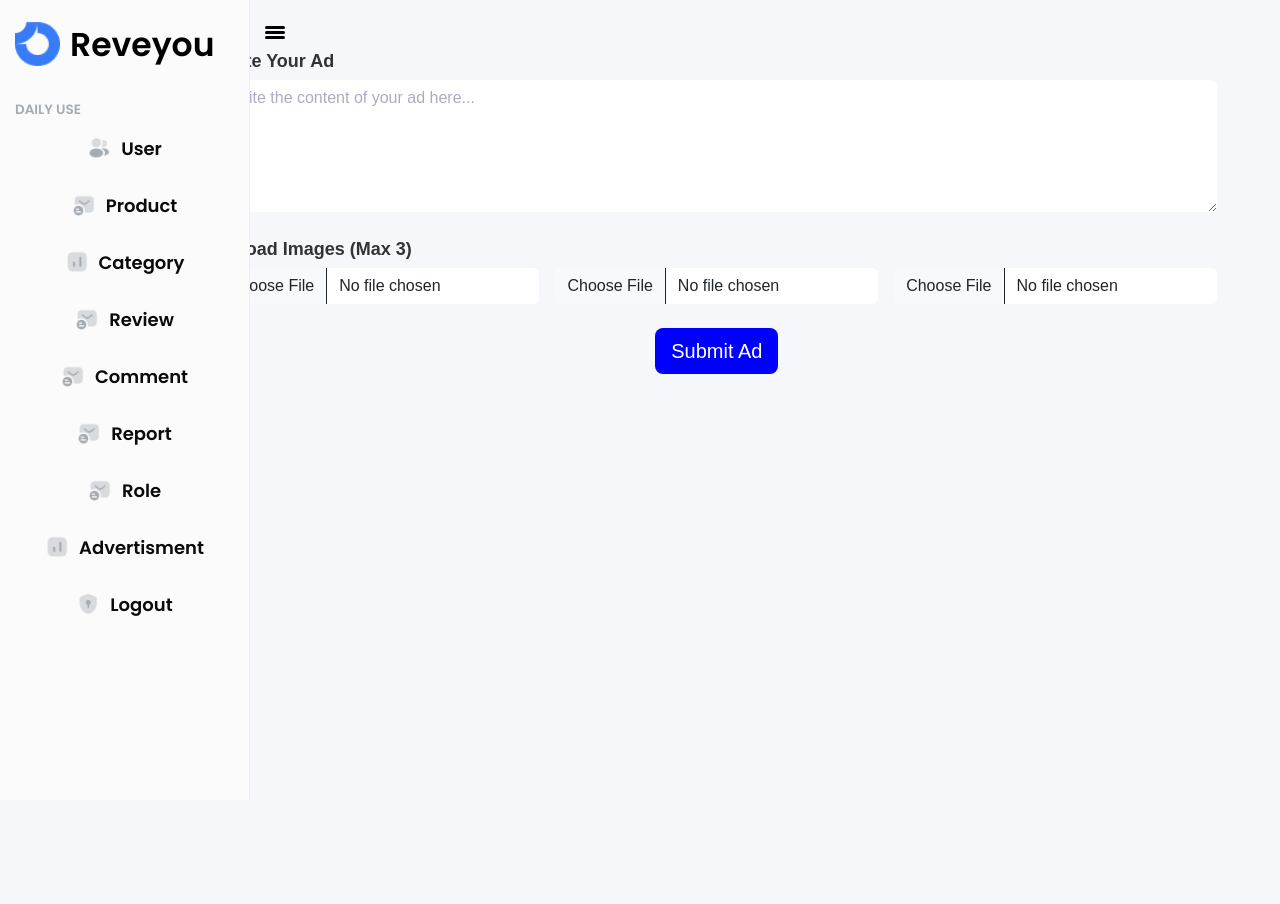
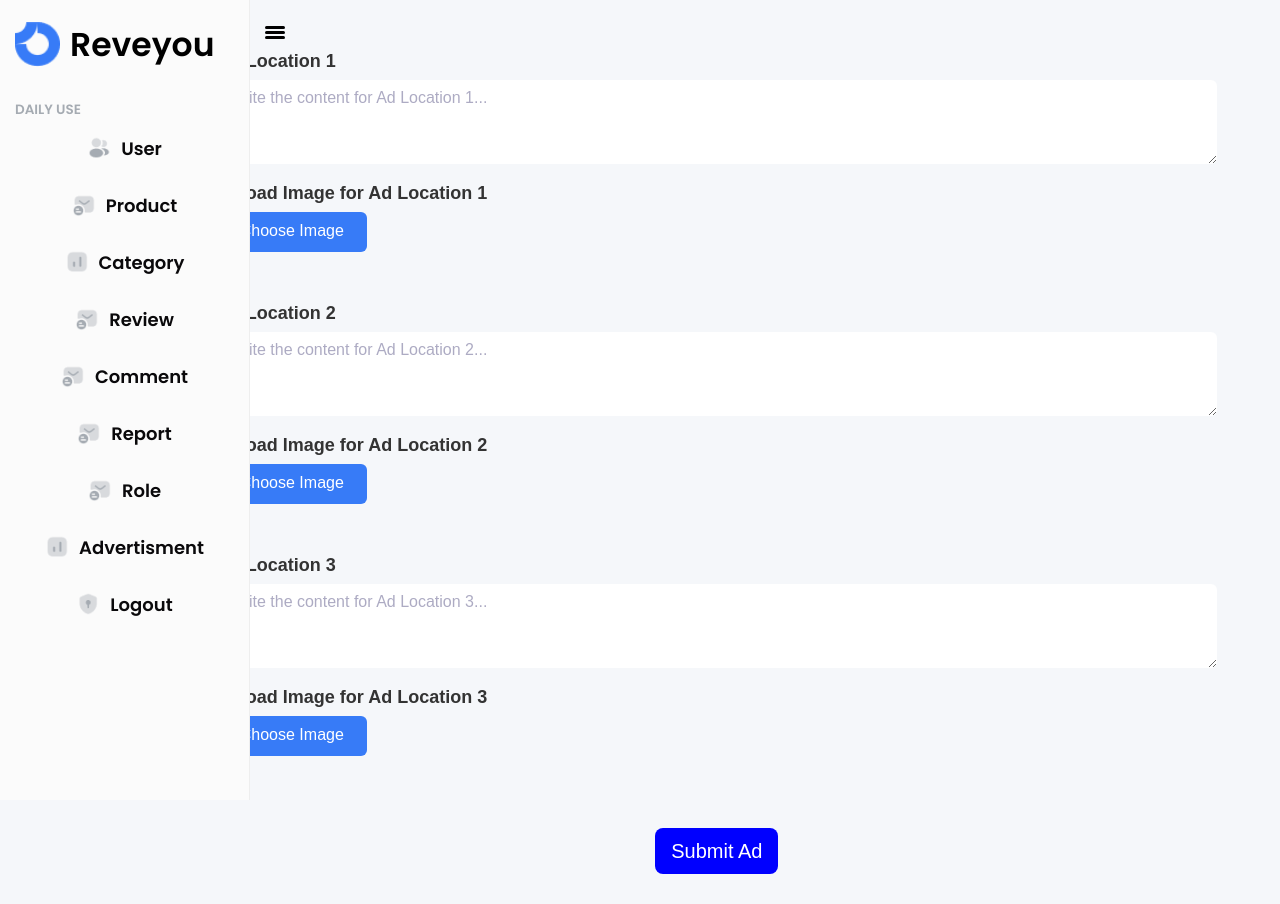
Before and after one commit to saraabdelrhman/wallet-market-master, a React (Create React App) app: page /admin/advertisment in a window 1280 px wide. Before the commit the page ends 800 px from the top, so only its background shows below. Built offline with nearby package versions, Linux system fonts and the light colour scheme.

Commit message:
Update Advertisment.js

```diff
--- a/src/admin/Advertisment.js
+++ b/src/admin/Advertisment.js
@@ -1,9 +1,9 @@
 import React, { useState } from 'react';
-import { Button, Form, Container, Row, Col } from 'react-bootstrap'; // Make sure react-bootstrap is installed
+import { Button, Form, Container, Row, Col } from 'react-bootstrap';
 
 const Advertisment = () => {
-  const [adText, setAdText] = useState('');
-  const [images, setImages] = useState([null, null, null]);
+  const [adText, setAdText] = useState(['', '', '']); // For three ad text fields
+  const [images, setImages] = useState([null, null, null]); // For three image uploads
 
   const handleImageUpload = (index, event) => {
     const file = event.target.files[0];
@@ -14,58 +14,74 @@ const Advertisment = () => {
     }
   };
 
+  const handleAdTextChange = (index, event) => {
+    const updatedAdText = [...adText];
+    updatedAdText[index] = event.target.value;
+    setAdText(updatedAdText);
+  };
+
   return (
-    <Container className="mt-5" style={{width: '80%',marginLeft:'16%'}}>
-      <Row>
+    <Container className="mt-5" style={{ width: '80%', marginLeft: '16%' }}>
+      {/* Loop for 3 Advertisement Sections */}
+      {[1, 2, 3].map((adIndex) => (
+        <Row key={adIndex} className="mb-5">
           <Col>
-          {/* Label for Ad Text */}
-          <Form.Group controlId="adText">
+            {/* Ad Label */}
+            <Form.Group controlId={`adText-${adIndex}`}>
               <Form.Label className="fw-bold" style={{ fontSize: '18px' }}>
-              Write Your Ad
+                Ad Location {adIndex} {/* You can replace with more specific names like 'Header Ad', 'Sidebar Ad', etc. */}
               </Form.Label>
               <Form.Control
                 as="textarea"
-              rows={5}
-              placeholder="Write the content of your ad here..."
-              value={adText}
-              onChange={(e) => setAdText(e.target.value)}
+                rows={3}
+                placeholder={`Write the content for Ad Location ${adIndex}...`}
+                value={adText[adIndex - 1]} // -1 because array is 0-indexed
+                onChange={(e) => handleAdTextChange(adIndex - 1, e)} // -1 because array is 0-indexed
               />
             </Form.Group>
-        </Col>
-      </Row>
 
-      <Row className="mt-4">
-        <Col>
-          {/* Image Upload Buttons */}
-          <Form.Label className="fw-bold" style={{ fontSize: '18px' }}>
-            Upload Images (Max 3)
+            {/* Image Upload Section */}
+            <Form.Label className="fw-bold mt-3" style={{ fontSize: '18px' }}>
+              Upload Image for Ad Location {adIndex}
             </Form.Label>
-          <div className="d-flex gap-3">
-            {images.map((image, index) => (
-              <div key={index}>
+            <div className="d-flex gap-3 align-items-center">
+              <Button
+                variant=""
+                style={{ width: '150px', height: '40px', fontSize: '16px' ,color:'white',backgroundColor:'#377BF7'}}
+                as="label"
+                htmlFor={`imageUpload-${adIndex}`}
+              >
+                Choose Image
+              </Button>
               <Form.Control
+                id={`imageUpload-${adIndex}`}
                 type="file"
-                  label="Choose Image"
+                style={{ display: 'none' }}
                 accept="image/*"
-                  onChange={(e) => handleImageUpload(index, e)}
+                onChange={(e) => handleImageUpload(adIndex - 1, e)} // -1 because array is 0-indexed
               />
-                {image && (
+              {images[adIndex - 1] && (
                 <img
-                    src={image}
-                    alt={`uploaded-${index}`}
-                    style={{ width: '100px', height: '100px', marginTop: '10px', objectFit: 'cover' }}
+                  src={images[adIndex - 1]}
+                  alt={`uploaded-${adIndex}`}
+                  style={{
+                    width: '100px',
+                    height: '100px',
+                    objectFit: 'cover',
+                    border: '1px solid #ddd',
+                    borderRadius: '8px',
+                  }}
                 />
               )}
             </div>
-            ))}
-          </div>
           </Col>
         </Row>
+      ))}
 
       <Row className="mt-4">
         <Col className="text-center">
           {/* Submit Button */}
-          <Button className='btn btn-primary' size="lg" style={{backgroundColor:'blue'}}>
+          <Button className="btn btn-primary" size="lg" style={{ backgroundColor: 'blue' }}>
             Submit Ad
           </Button>
         </Col>
@@ -74,4 +90,4 @@ const Advertisment = () => {
   );
 };
 
-export default Advertisment;  // Make sure the component is exported properly
+export default Advertisment;
```
Lines whose indentation alone changed are shown as unchanged.
